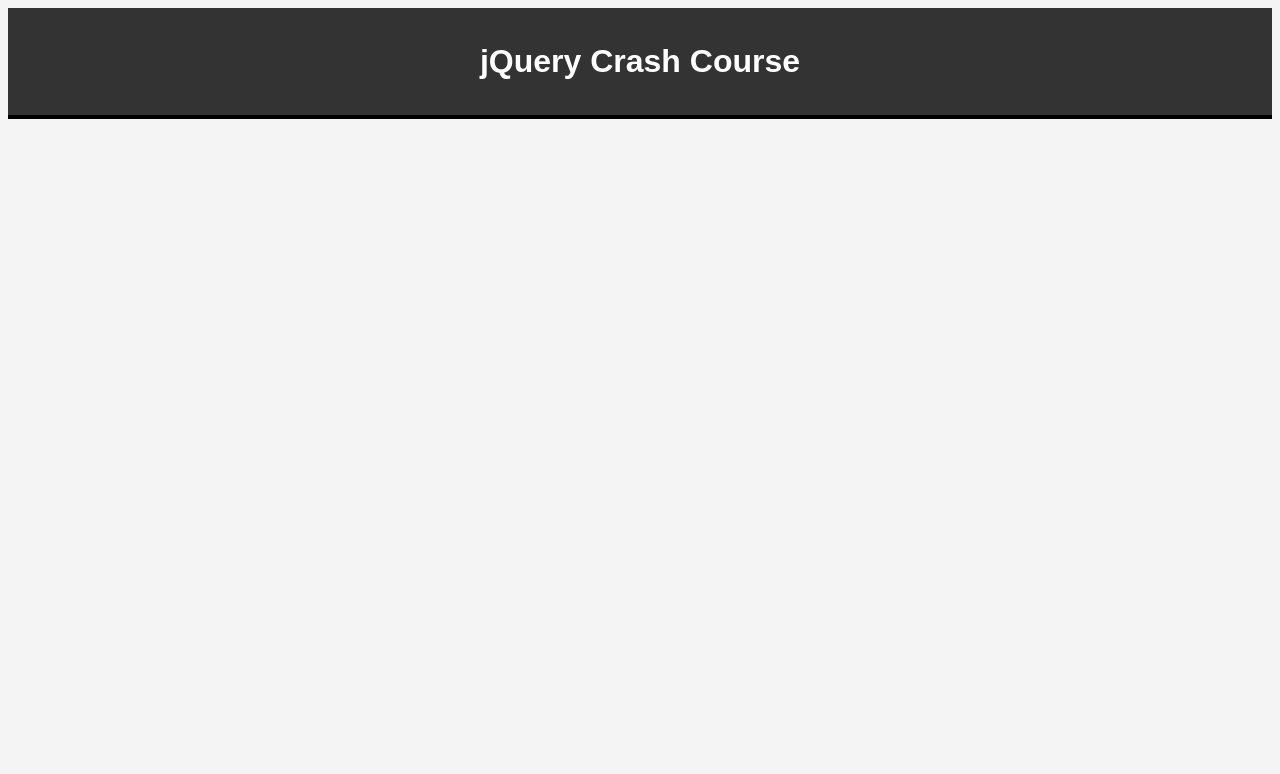
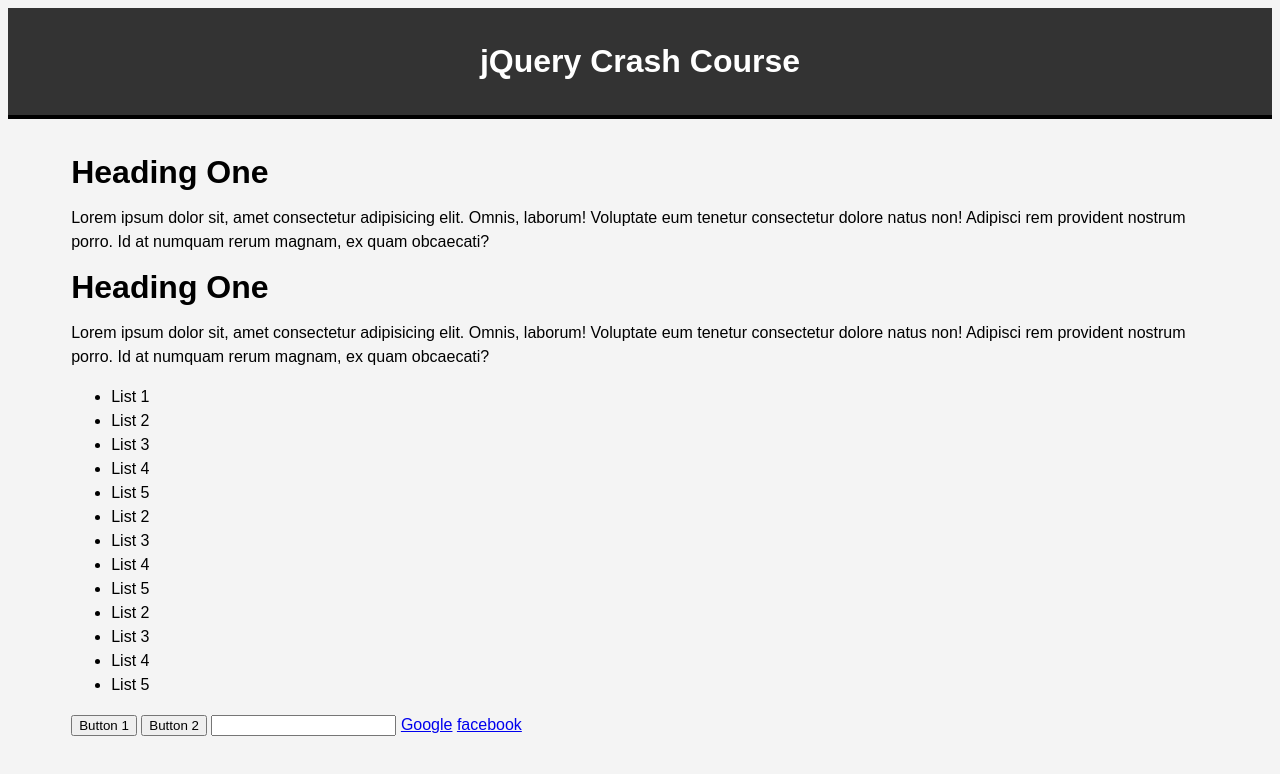
Before and after one commit to patrickdolloso/jQuery-Crashcourse, a plain HTML site: page index.html in a window 1280 px wide. Drawn offline with nearby package versions, Linux system fonts and the light colour scheme.

Commit message:
[1] Selectors

```diff
--- a/index.html
+++ b/index.html
@@ -24,7 +24,13 @@
             padding:20px;
             text-align: center;
             border-bottom: 4px #000 solid;
+            margin-bottom: 10px;
+        }
 
+        #container {
+            width: 90%;
+            margin: auto;
+            padding: 10px;
         }
 
     </style>
@@ -35,11 +41,63 @@
         <h1>jQuery Crash Course</h1>
     </header>
     <div id="container">
+        <h1 id="heading1">Heading One</h1>
+        <p id="para1">Lorem ipsum dolor sit, amet consectetur adipisicing elit. Omnis, laborum! Voluptate eum tenetur consectetur dolore natus non! Adipisci rem provident nostrum porro. Id at numquam rerum magnam, ex quam obcaecati?</p>
+
+        <h1 class="heading2">Heading One</h1>
+        <p class="para2">Lorem ipsum dolor sit, amet consectetur adipisicing elit. Omnis, laborum! Voluptate eum tenetur consectetur dolore natus non! Adipisci rem provident nostrum porro. Id at numquam rerum magnam, ex quam obcaecati?</p>
+
+        <!--Lists corresponding to jQuery ('ul#list li:<place>')-->
+
+        <ul id="list">
+            <li>List 1</li>
+            <li>List 2</li>
+            <li>List 3</li>
+            <li>List 4</li>
+            <li>List 5</li>
+            <li>List 2</li>
+            <li>List 3</li>
+            <li>List 4</li>
+            <li>List 5</li>
+            <li>List 2</li>
+            <li>List 3</li>
+            <li>List 4</li>
+            <li>List 5</li>
+        </ul>
+
+        <input type="button" value="Button 1">
+        <input type="submit" value="Button 2">
+        <input type="text">
+
+        <a href="google.com">Google</a>
+        <a href="facebook.com">facebook</a>
 
     </div>
 
     <script>
 
+        //jQuery script! (uncomment to activate properties)
+
+        //Heading modifiers <- DONT UNCOMMENT
+        // $('h1#heading1').hide();
+       // $('h1.heading2').hide();
+
+       //List modifiers <- DONT UNCOMENT
+       //$('ul#list li:first').css('color','red');
+       //$('ul#list li:last').css('color','orange');
+       //$('ul#list li:even').css('background-color','green');
+       //$('ul#list li:nth-child(3n)').css('list-style','none');
+
+       //Button types modifiers
+       //$(':submit').hide();
+       //$(':button').hide();
+       //$(':text').hide();
+
+       //hrefs
+       //$('[href="google.com"]').css('color','red');
+
+        //grab all
+        //$('*').hide();
     </script>
 
 </body>
```
Also changed, not shown: 1 other file.
